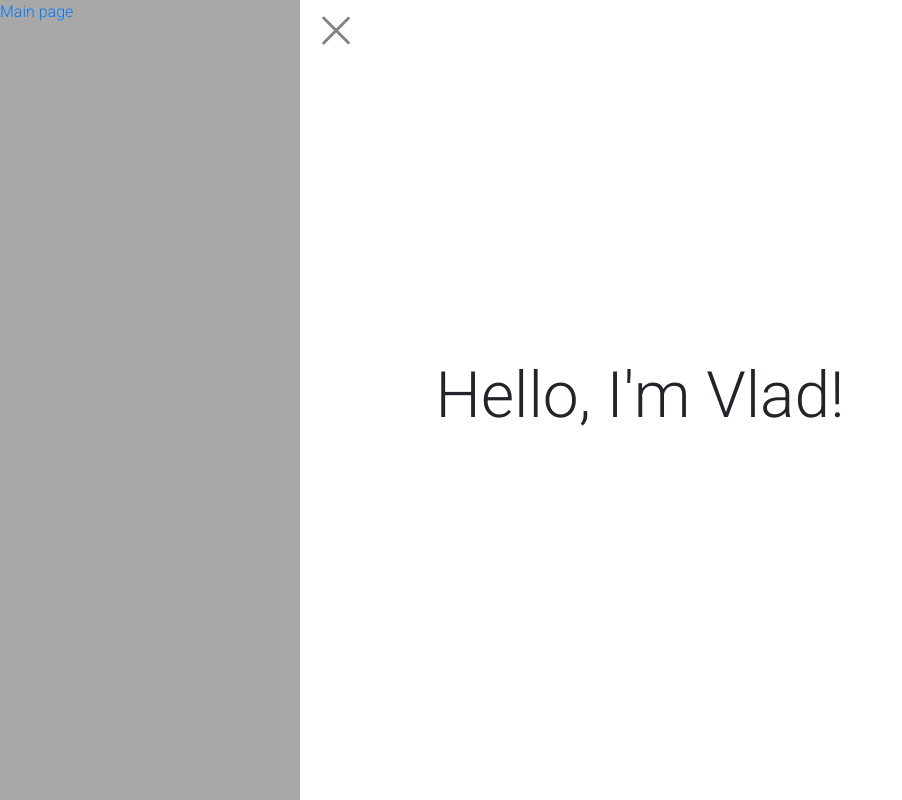
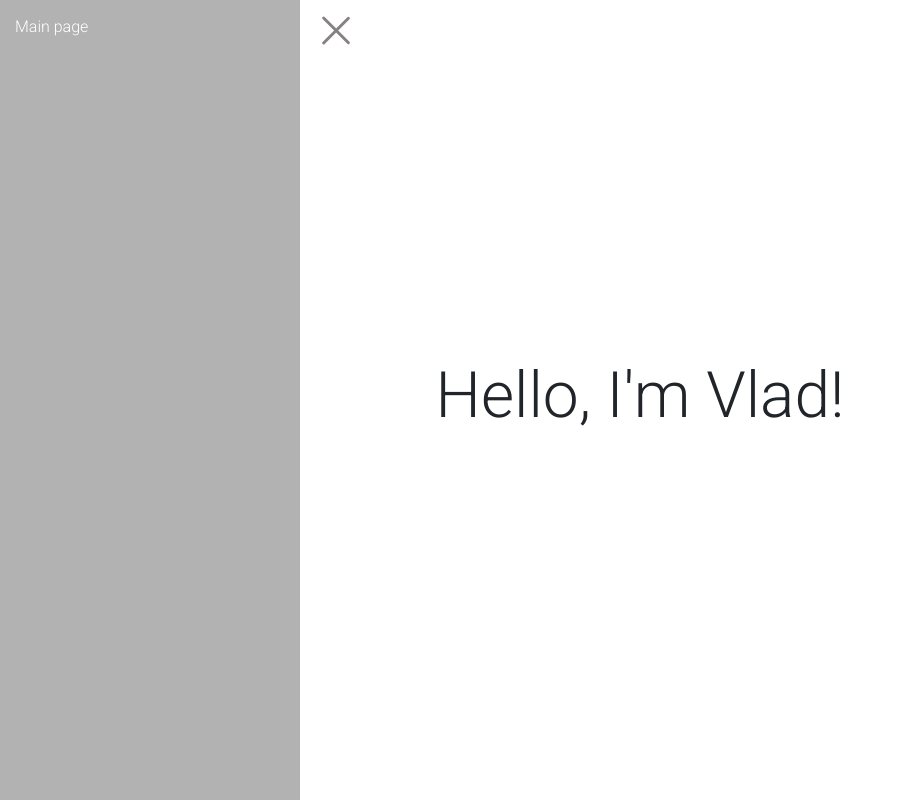
Before and after one commit to vladpopovv/react-things, a React app: page / in a window 1280 px wide. Both pictures are taken after a click on the button 32 px from the left and 32 px from the top of the page. Shown: the whole page, without its empty margins (0-902 px from the left). Built offline with nearby package versions, Linux system fonts and the light colour scheme.

Commit message:
ADD: styles for sidebar

```diff
--- a/src/app.jsx
+++ b/src/app.jsx
@@ -14,8 +14,12 @@ ReactDom.render(
     <ConnectedRouter history={history}>
       <div className="root-container">
         <Sidebar>
-          <nav>
-            <Link href="/" to="/">
+          <nav className="sidebar__menu">
+            <Link
+              className="sidebar__menu-item"
+              href="/"
+              to="/"
+            >
               Main page
             </Link>
           </nav>
--- a/src/components/sidebar/index.js
+++ b/src/components/sidebar/index.js
@@ -33,15 +33,15 @@ class Sidebar extends React.Component {
     return (
       <div className={classNames('sidebar', { 'sidebar--open': isOpen })}>
         <div
-          className="sidebar-overlay"
+          className="sidebar__overlay"
           onClick={this.closeSidebar}
           onKeyDown={this.closeSidebar}
           role="button"
           tabIndex="0"
         />
-        <div className="sidebar-body">
+        <div className="sidebar__body">
           <button
-            className="sidebar-toggle"
+            className="sidebar__toggle"
             onClick={() => toogleSidebar(!isOpen)}
             type="button"
           >
--- a/src/scss/sidebar.scss
+++ b/src/scss/sidebar.scss
@@ -2,8 +2,7 @@ $offset-line-toogle: 12px;
 $size-toggle: 35px;
 
 .sidebar {
-
-  .sidebar-body {
+  .sidebar__body {
     position: absolute;
     top: 0;
     bottom: 0;
@@ -14,12 +13,12 @@ $size-toggle: 35px;
 
     width: 300px;
 
-    background-color: #6a6a6a94;
+    background-color: rgba(0, 0, 0, .3);
 
     transition: $transition;
   }
 
-  .sidebar-overlay {
+  .sidebar__overlay {
     position: absolute;
     top: 0;
     left: 0;
@@ -31,7 +30,7 @@ $size-toggle: 35px;
     display: none;
   }
 
-  .sidebar-toggle {
+  .sidebar__toggle {
     position: absolute;
     top: 15px;
     right: -15px;
@@ -115,16 +114,37 @@ $size-toggle: 35px;
   }
 
   &.sidebar--open {
-    .sidebar-body {
+    .sidebar__body {
       transform: translateX(0);
     }
 
-    .sidebar-toggle {
+    .sidebar__toggle {
       transform: translateX(100%) rotate(180deg);
     }
 
-    .sidebar-overlay {
+    .sidebar__overlay {
       display: block;
+    }
+  }
+
+  .sidebar__menu {
+    display: block;
+    width: 100%;
+  }
+
+  .sidebar__menu-item {
+    display: block;
+    width: 100%;
+    padding: 15px;
+
+    color: #fff;
+
+    transition: .3s;
+
+    &:hover {
+      background-color: rgba(0, 0, 0, .4);
+
+      text-decoration: none;
     }
   }
 }
```
